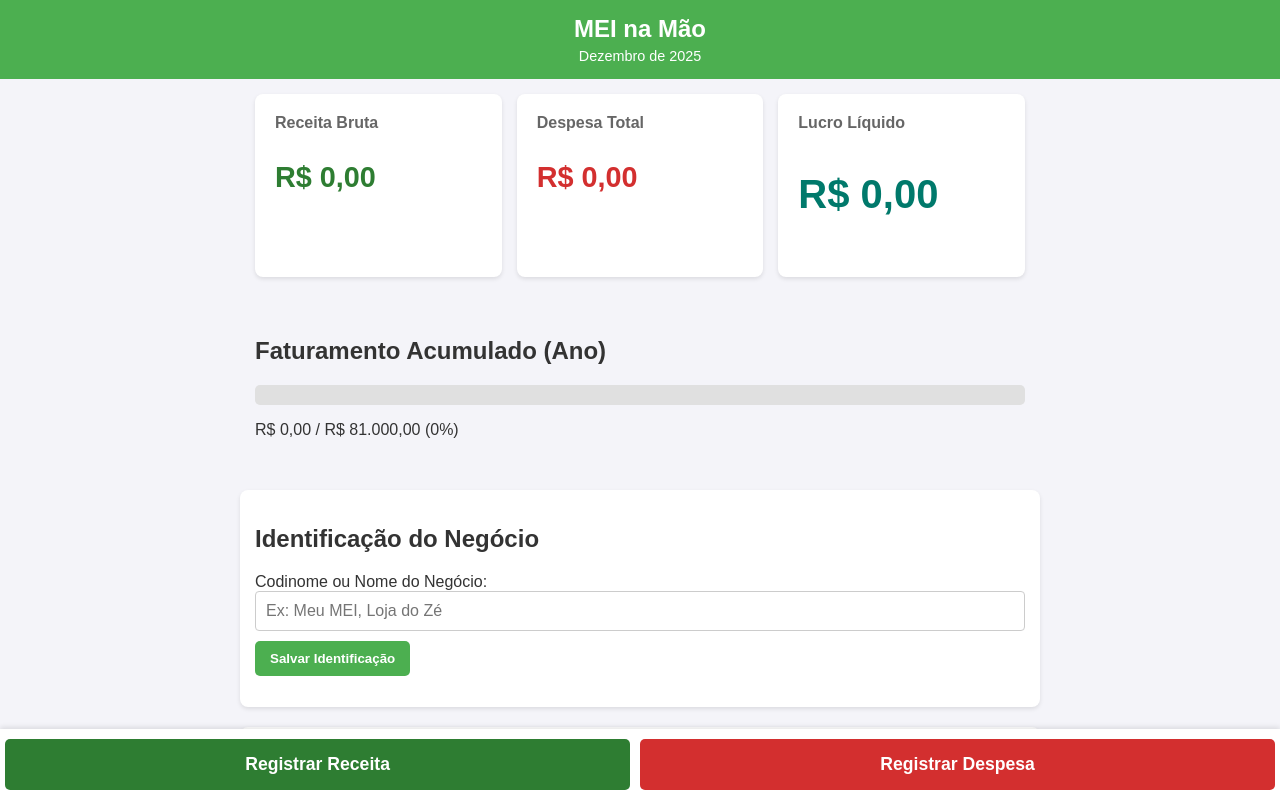
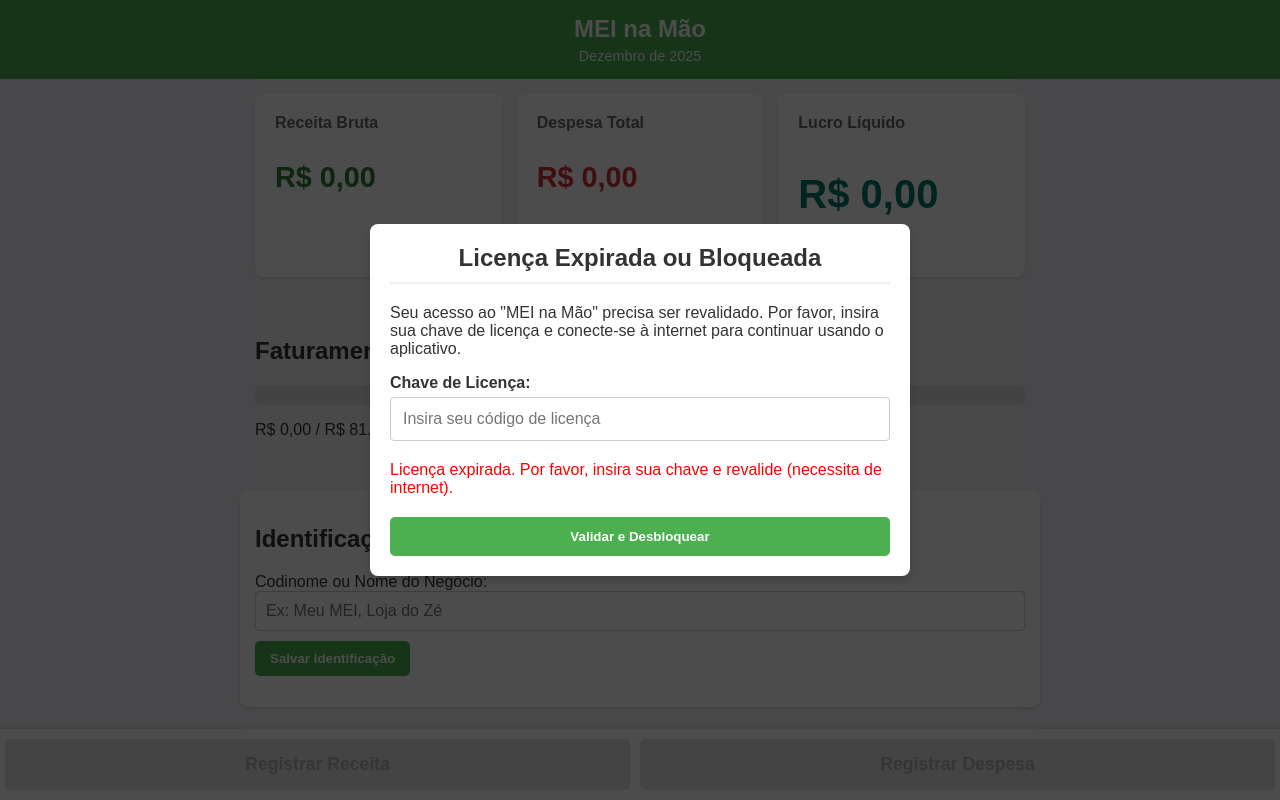
Before and after one commit to midimattos/mei-na-mao-teste, a plain HTML site: page index.html in a window 1280 px wide. Shown: the top 800 px of the page. Drawn offline with Linux system fonts and the light colour scheme.

Commit message:
Add files via upload

```diff
--- a/index.html
+++ b/index.html
@@ -109,6 +109,7 @@
             </form>
         </div>
     </div>
+
     <div id="modal-extrato" class="modal-overlay">
         <div class="modal-conteudo modal-extrato-conteudo">
             <h2>Extrato Detalhado de Movimentações</h2>
@@ -120,21 +121,6 @@
                 <select id="filtro-categoria">
                     <option value="">Todas as Categorias</option>
                     </select>
-            </div>
-            <div id="modal-licenca" class="modal-overlay">
-        <div class="modal-conteudo">
-            <h2>Licença Expirada ou Bloqueada</h2>
-            <p id="msg-licenca-texto">Seu acesso ao "MEI na Mão" precisa ser revalidado. Por favor, insira sua chave de licença e conecte-se à internet para continuar usando o aplicativo.</p>
-
-            <form id="form-licenca">
-                <label for="chave-licenca">Chave de Licença:</label>
-                <input type="text" id="chave-licenca" name="chave" required placeholder="Insira seu código de licença" maxlength="30">
-                <p id="msg-licenca" style="color: red; margin-top: 10px;"></p>
-                <div class="form-acoes">
-                    <button type="submit" id="btn-validar-licenca" class="btn-salvar">Validar e Desbloquear</button>
-                </div>
-            </form>
-        </div>
             </div>
 
             <div class="tabela-container">
@@ -159,9 +145,26 @@
             </div>
         </div>
     </div>
+
+    <div id="modal-licenca" class="modal-overlay">
+        <div class="modal-conteudo">
+            <h2>Licença Expirada ou Bloqueada</h2>
+            <p id="msg-licenca-texto">Seu acesso ao "MEI na Mão" precisa ser revalidado. Por favor, insira sua chave de licença e conecte-se à internet para continuar usando o aplicativo.</p>
+
+            <form id="form-licenca">
+                <label for="chave-licenca">Chave de Licença:</label>
+                <input type="text" id="chave-licenca" name="chave" required placeholder="Insira seu código de licença" maxlength="30">
+                <p id="msg-licenca" style="color: red; margin-top: 10px;"></p>
+                <div class="form-acoes">
+                    <button type="submit" id="btn-validar-licenca" class="btn-salvar">Validar e Desbloquear</button>
+                </div>
+            </form>
+        </div>
+    </div>
     <script>
         if ('serviceWorker' in navigator) {
             window.addEventListener('load', () => {
+                // A URL do Service Worker deve ser absoluta ou relativa ao root para PWA
                 navigator.serviceWorker.register('/service-worker.js')
                     .then(registration => {
                         console.log('Service Worker registrado com sucesso:', registration.scope);
--- a/style.css
+++ b/style.css
@@ -83,7 +83,7 @@ header p {
     transition: width 0.3s ease;
 }
 
-/* NOVO: Estilos para a Identificação */
+/* Estilos para a Identificação */
 .identificacao {
     padding: 15px;
     margin-top: 20px;
@@ -178,6 +178,21 @@ header p {
     z-index: 100;
 }
 
+/* --- NOVO ESTILO: ESTADO DESABILITADO (Resolve o "botão estranho") --- */
+
+/* Quando os botões estão desabilitados pelo JS (por causa da licença) */
+.btn-acao[disabled],
+.btn-extrato[disabled],
+.btn-salvar-id[disabled] {
+    opacity: 0.5; /* Deixa o botão mais claro */
+    cursor: not-allowed; /* Símbolo de "não permitido" */
+    filter: grayscale(100%); /* Coloca em tons de cinza ou cor apagada */
+    background-color: #ccc !important; /* Cor neutra para indicar bloqueio */
+    color: #666 !important;
+}
+/*----------------------------------------------------------------------*/
+
+
 .btn-acao {
     flex-grow: 1;
     margin: 0 5px;
@@ -200,7 +215,7 @@ header p {
 }
 
 
-/* Estilos para o Modal de Registro e Extrato */
+/* Estilos para o Modal de Registro, Extrato E LICENÇA */
 .modal-overlay {
     position: fixed;
     top: 0;
@@ -208,7 +223,7 @@ header p {
     width: 100%;
     height: 100%;
     background-color: rgba(0, 0, 0, 0.7);
-    display: none;
+    display: none; /* ESCONDIDO POR PADRÃO */
     justify-content: center;
     align-items: center;
     z-index: 200;
@@ -223,6 +238,8 @@ header p {
     box-shadow: 0 4px 10px rgba(0, 0, 0, 0.2);
     max-height: 90vh;
     overflow-y: auto;
+    /* Adicionado para garantir que o conteúdo do modal apareça */
+    pointer-events: all;
 }
 
 .modal-conteudo h2 {
@@ -234,17 +251,20 @@ header p {
 }
 
 /* Estilo do Formulário */
-#form-transacao label {
+#form-transacao label,
+#form-licenca label { /* Aplica ao formulário de licença também */
     display: block;
     margin-top: 10px;
     margin-bottom: 5px;
     font-weight: bold;
 }
 
+/* Aplica ao input de licença também */
 #form-transacao input[type="text"],
 #form-transacao input[type="number"],
 #form-transacao input[type="date"],
-#form-transacao select {
+#form-transacao select,
+#form-licenca input[type="text"] {
     width: 100%;
     padding: 12px;
     margin-bottom: 10px;
```
Lines whose indentation alone changed are shown as unchanged.
